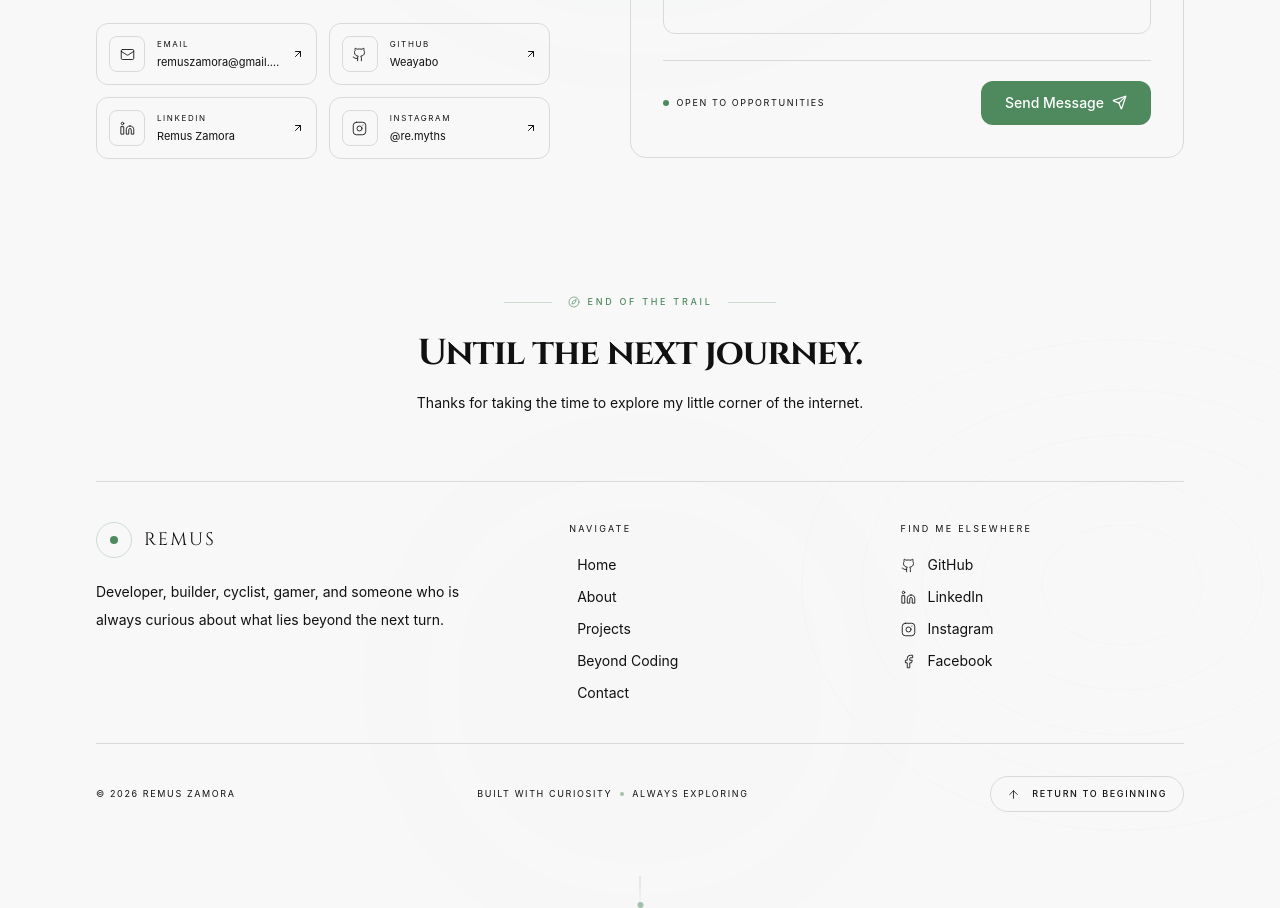
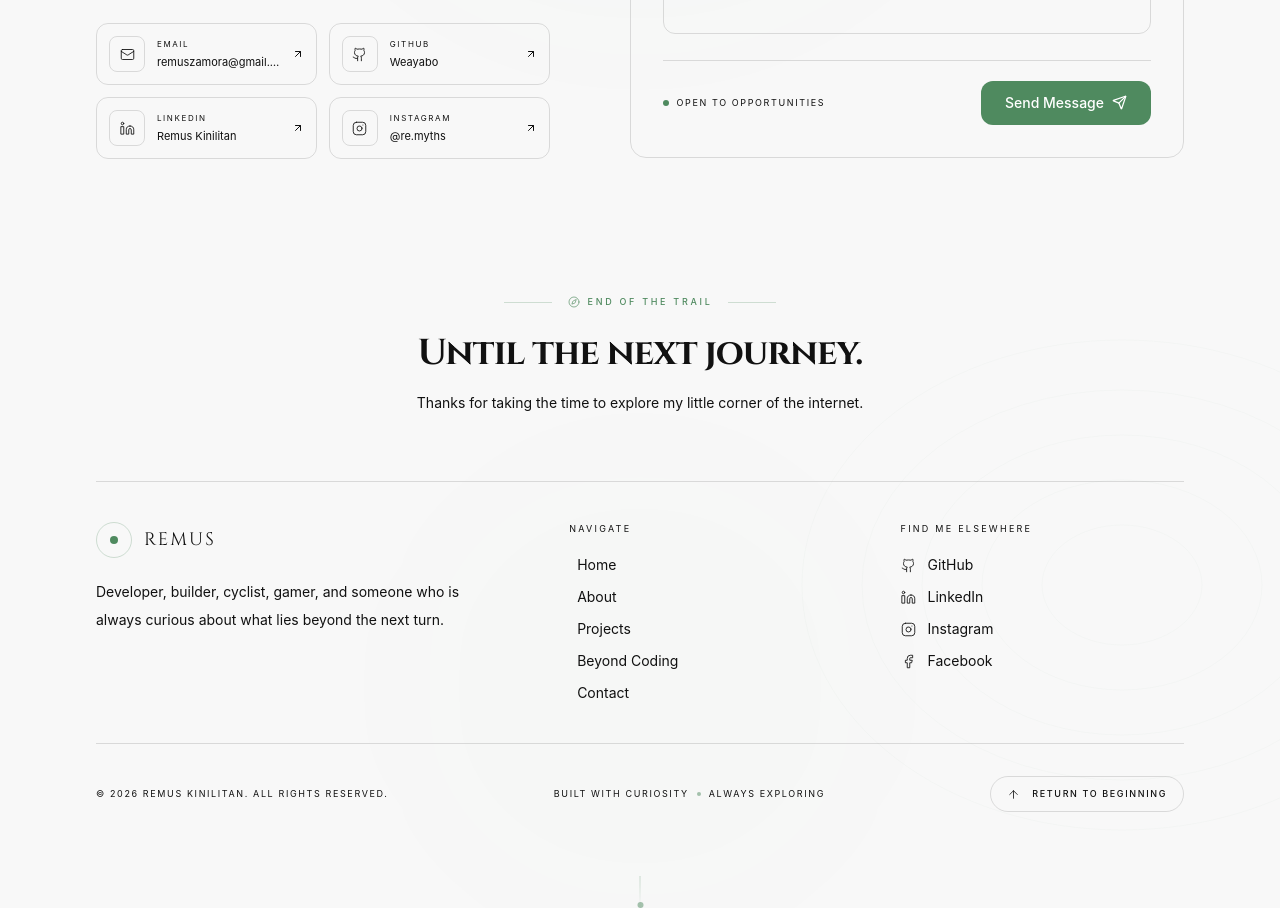
Before and after one commit to Weayabo/Weayabo.github.io, a React (Vite) app: page / in a window 1280 px wide. Shown: the part 10040-10948 px from the top of the page. Built offline with nearby package versions, Linux system fonts and the light colour scheme; a web font is replaced by a local one.

Commit message:
change linkedIn link

```diff
--- a/package.json
+++ b/package.json
@@ -6,7 +6,7 @@
   "scripts": {
     "dev": "vite",
     "build": "vite build",
-    "deploy": "gh-pages -d dist",
+    "deploy": "npm run build && gh-pages -d dist",
     "lint": "eslint .",
     "preview": "vite preview"
   },
--- a/src/app/components/contact-section.tsx
+++ b/src/app/components/contact-section.tsx
@@ -34,8 +34,8 @@ const contactRoutes: ContactRoute[] = [
   },
   {
     label: "LinkedIn",
-    value: "Remus Zamora",
-    href: "https://www.linkedin.com/in/remus-zamora-507768374/",
+    value: "Remus Kinilitan",
+    href: "https://www.linkedin.com/in/remus-kinilitan-507768374/",
     icon: Linkedin,
   },
   {
--- a/src/app/components/footer.tsx
+++ b/src/app/components/footer.tsx
@@ -154,10 +154,7 @@ export function Footer() {
             <span className="h-px w-12 bg-[var(--green-accent)]/25" />
 
             <span className="flex items-center gap-2 text-[9px] font-medium uppercase tracking-[0.3em] text-[var(--green-accent)]">
-              <Compass
-                size={12}
-                strokeWidth={1.3}
-              />
+              <Compass size={12} strokeWidth={1.3} />
               End of the trail
             </span>
 
@@ -199,10 +196,7 @@ export function Footer() {
               duration: 0.6,
             }}
           >
-            <a
-              href="#home"
-              className="group inline-flex items-center gap-3"
-            >
+            <a href="#home" className="group inline-flex items-center gap-3">
               <span className="flex h-9 w-9 items-center justify-center rounded-full border border-[var(--green-accent)]/25 transition-colors duration-300 group-hover:border-[var(--green-accent)]/50">
                 <span className="h-2 w-2 rounded-full bg-[var(--green-accent)]" />
               </span>
@@ -326,7 +320,7 @@ export function Footer() {
             }}
             className="text-[9px] uppercase tracking-[0.18em] text-foreground/20"
           >
-            © {currentYear} Remus Zamora
+            © {currentYear} Remus Kinilitan. All rights reserved.
           </motion.p>
 
           <motion.div
@@ -379,7 +373,6 @@ export function Footer() {
               strokeWidth={1.5}
               className="transition-transform duration-300 group-hover:-translate-y-0.5"
             />
-
             Return to beginning
           </motion.button>
         </div>
```
Also changed, not shown: 1 other file (tests, documents, lock files or other folders).
